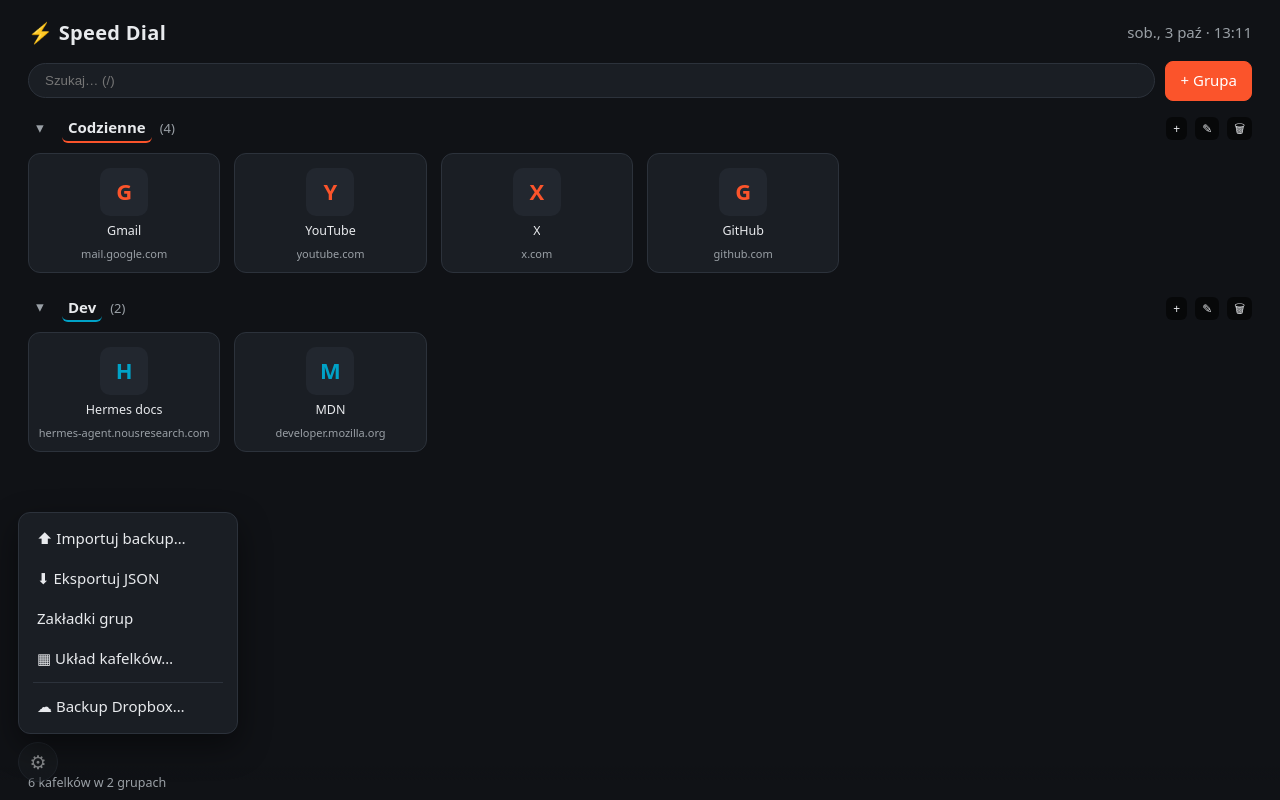
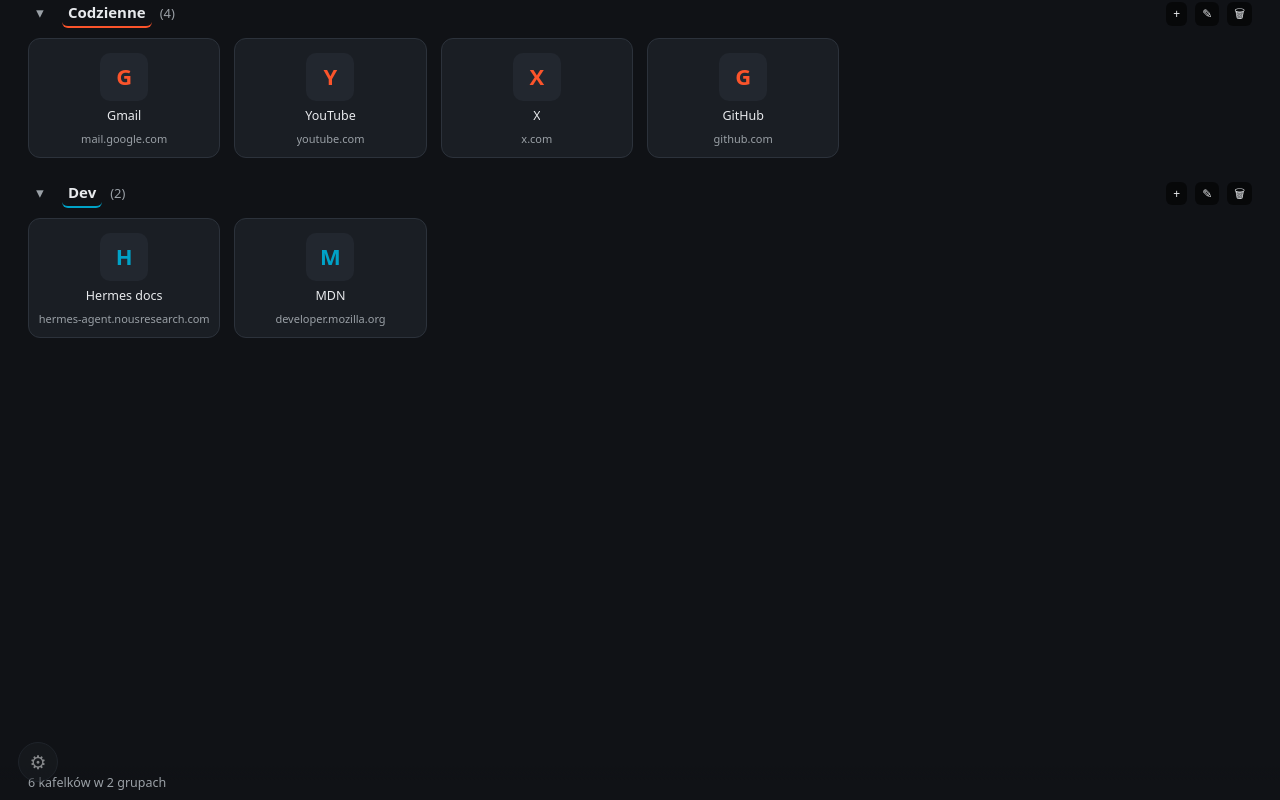
Before and after one commit to zero-dot7/projects-and-more, a browser extension: page newtab.html in a window 1280 px wide. Drawn offline with Linux system fonts and the light colour scheme.

Commit message:
0.2.1: remove header/toolbar (title, clock, search, +Grupa); settings menu only on gear click (CSS [hidden]); fix tile grid blowout (minmax(0,1fr)); update tests

```diff
--- a/app.js
+++ b/app.js
@@ -680,15 +680,6 @@
   toast._t = setTimeout(() => { t.hidden = true; }, ms);
 }
 
-/* ---------- clock & search ---------- */
-
-function tick() {
-  const d = new Date();
-  $('#clock').textContent =
-    d.toLocaleDateString('pl-PL', { weekday: 'short', day: 'numeric', month: 'short' }) +
-    '  ·  ' + d.toLocaleTimeString('pl-PL', { hour: '2-digit', minute: '2-digit' });
-}
-
 /* ---------- init ---------- */
 
 async function init() {
@@ -696,18 +687,6 @@
   await dbxLoadSettings();
   applyViewMode();
   syncViewMenu();
-  tick();
-  setInterval(tick, 15000);
-
-  $('#search').addEventListener('input', (e) => { state.filter = e.target.value; render(); });
-  document.addEventListener('keydown', (e) => {
-    if (e.key === '/' && document.activeElement !== $('#search')) {
-      e.preventDefault();
-      $('#search').focus();
-    }
-  });
-
-  $('#btn-add-group').onclick = () => openGroupDialog(null);
 
   // settings menu (gear, bottom-left)
   const menu = $('#settings-menu');
--- a/newtab.html
+++ b/newtab.html
@@ -6,16 +6,7 @@
 <link rel="stylesheet" href="style.css">
 </head>
 <body>
-<header>
-  <div class="brand">⚡ Speed Dial</div>
-  <div id="clock"></div>
-</header>
-
-<div class="toolbar">
-  <input id="search" type="search" placeholder="Szukaj… (/)" autocomplete="off">
-  <button id="btn-add-group" class="primary" title="Dodaj grupę">+ Grupa</button>
-  <input type="file" id="file-import" accept=".json,.group_speed_dial,application/json" hidden>
-</div>
+<input type="file" id="file-import" accept=".json,.group_speed_dial,application/json" hidden>
 
 <button id="btn-settings" title="Ustawienia">⚙</button>
 <div id="settings-menu" class="menu" hidden>
--- a/style.css
+++ b/style.css
@@ -18,35 +18,6 @@
   color: var(--text);
   font: 15px/1.45 system-ui, -apple-system, "Segoe UI", Roboto, sans-serif;
 }
-
-header {
-  display: flex;
-  align-items: center;
-  justify-content: space-between;
-  padding: 18px 28px 6px;
-}
-.brand { font-size: 20px; font-weight: 700; letter-spacing: .3px; }
-.brand::first-letter { color: var(--accent); }
-#clock { color: var(--muted); font-variant-numeric: tabular-nums; }
-
-.toolbar {
-  display: flex;
-  gap: 10px;
-  align-items: center;
-  padding: 8px 28px 14px;
-  flex-wrap: wrap;
-}
-#search {
-  flex: 1;
-  min-width: 200px;
-  background: var(--panel);
-  border: 1px solid var(--border);
-  color: var(--text);
-  border-radius: 999px;
-  padding: 9px 16px;
-  outline: none;
-}
-#search:focus { border-color: var(--accent); }
 
 button {
   background: var(--panel-2);
@@ -93,7 +64,7 @@
 
 .tiles {
   display: grid;
-  grid-template-columns: repeat(var(--cols, 6), 1fr);
+  grid-template-columns: repeat(var(--cols, 6), minmax(0, 1fr));
   gap: 14px;
 }
 .tiles.no-paginate { grid-template-columns: repeat(var(--cols, 6), minmax(0, 1fr)); }
@@ -290,6 +261,7 @@
   padding: 6px;
   box-shadow: 0 12px 32px rgba(0,0,0,.45);
 }
+.menu[hidden] { display: none; }
 .menu button {
   text-align: left;
   background: none;
```
Also changed, not shown: test/run-tests.js (+11 -11 lines), test/test.html (+1 -8 lines), manifest.json.
